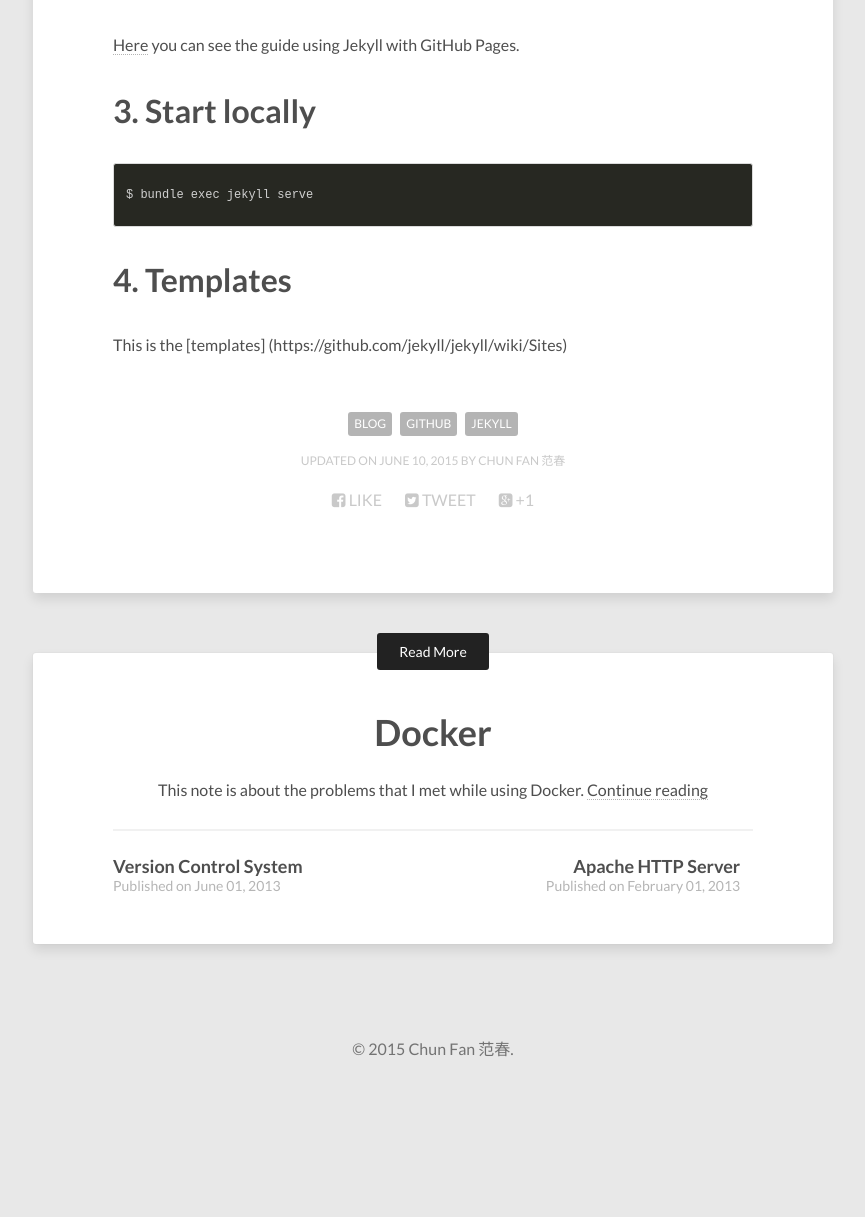
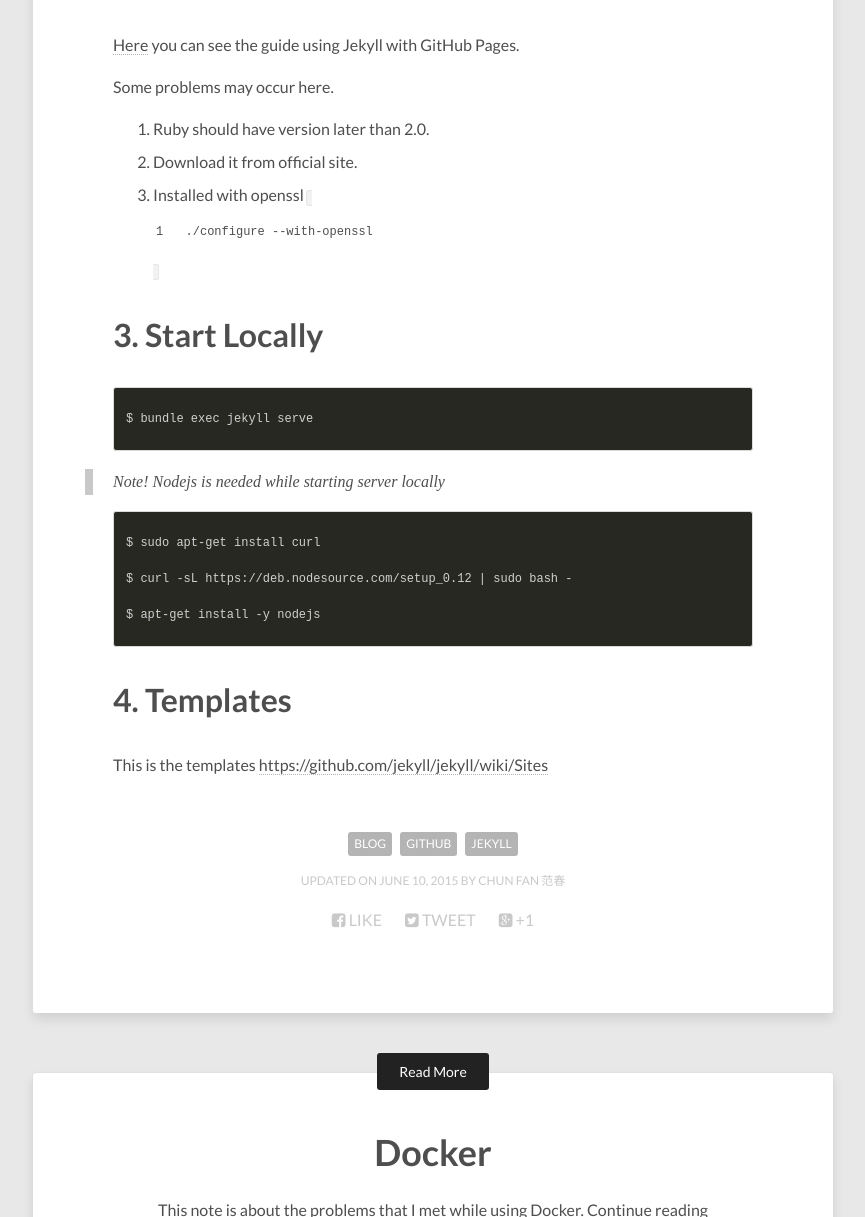
Before and after one commit to chunfantasy/blog, a Jekyll site: the page built from _posts/2015-06-10-blog.md, in a window 1280 px wide and 1400 px high, scrolled down 521 px. Shown: the part 183-1400 px from the top of the window, without its empty margins (207-1072 px from the left). Built offline with Jekyll 4.4.1, drawn with Linux system fonts in a browser that asks for light colours; nearby versions of some CDN libraries; before the commit the page ends 1796 px from its top, so only the background shows below that.

Commit message:
update blog guide

```diff
--- a/_includes/navigation.html
+++ b/_includes/navigation.html
@@ -11,7 +11,7 @@
 			<!--</ul>-->
 		<!--</li>-->
         <li><a href="{{ site.url }}/posts/">All Posts</a></li>
-        <li><a href="{{ site.url }}/tags/">Catalog</a></li>
+        <li><a href="{{ site.url }}/tags/">All Tags</a></li>
 		<li>
 			<a href="#">About</a>
 			<ul class="dl-submenu">
--- a/_posts/2015-06-10-blog.md
+++ b/_posts/2015-06-10-blog.md
@@ -19,11 +19,28 @@ First you need a
 
 <a href="https://help.github.com/articles/using-jekyll-with-pages/" target="_blank">Here</a> you can see the guide using Jekyll with GitHub Pages.
 
-# 3. Start locally
+Some problems may occur here.
+
+1. Ruby should have version later than 2.0.
+2. Download it from official site.
+3. Installed with openssl ``./configure --with-openssl``
+
+
+# 3. Start Locally
 
 {% highlight html %}
 $ bundle exec jekyll serve
 {% endhighlight %}
 
+> Note! Nodejs is needed while starting server locally
+
+{% highlight html %}
+$ sudo apt-get install curl
+
+$ curl -sL https://deb.nodesource.com/setup_0.12 | sudo bash -
+
+$ apt-get install -y nodejs
+{% endhighlight %}
+
 # 4. Templates
-This is the [templates] (https://github.com/jekyll/jekyll/wiki/Sites)
+This is the templates <a href="https://github.com/jekyll/jekyll/wiki/Sites" target="_blank">https://github.com/jekyll/jekyll/wiki/Sites</a>
```
Also changed, not shown: _posts/2013-06-01-vcs.md (+2 -0 lines), Gemfile.lock.
